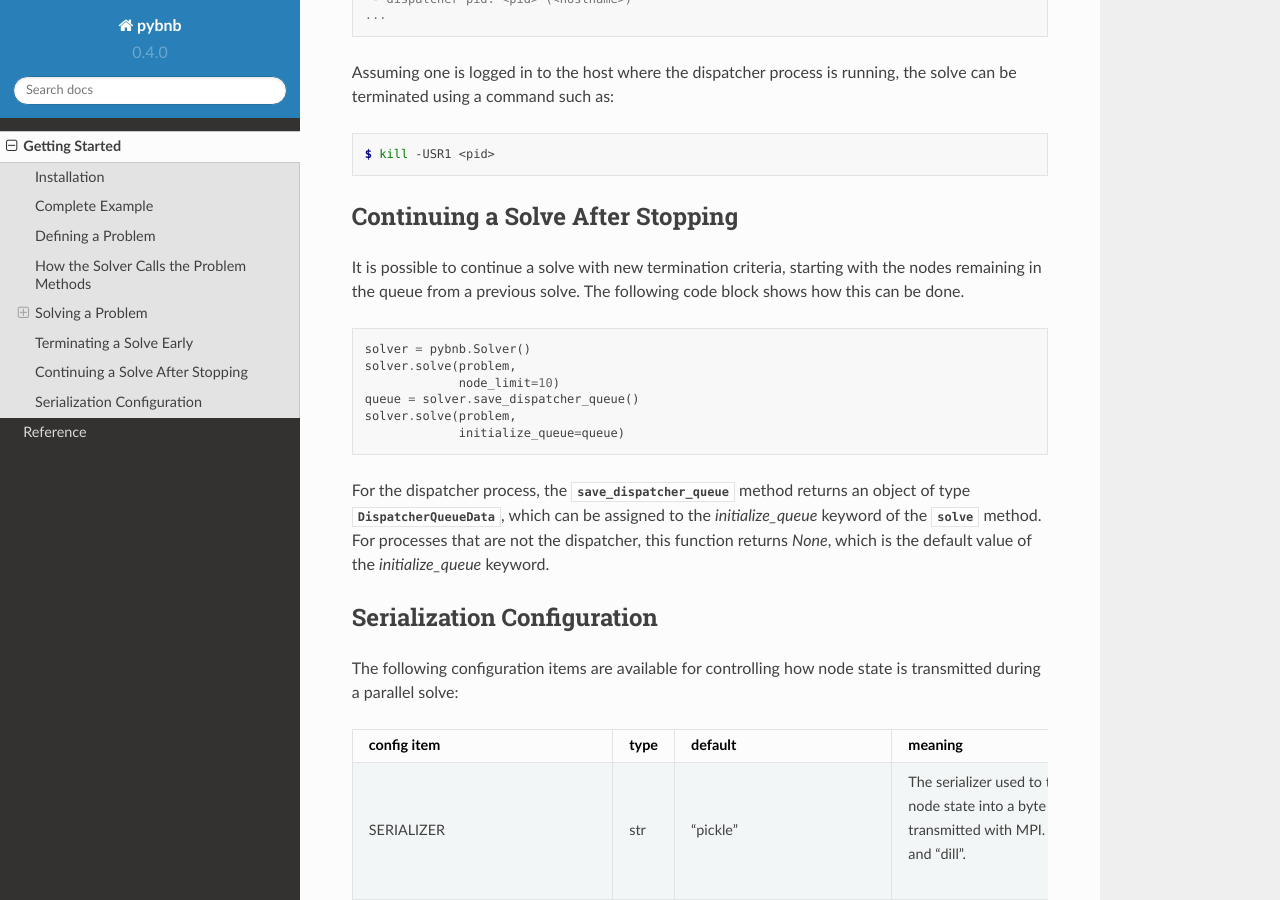
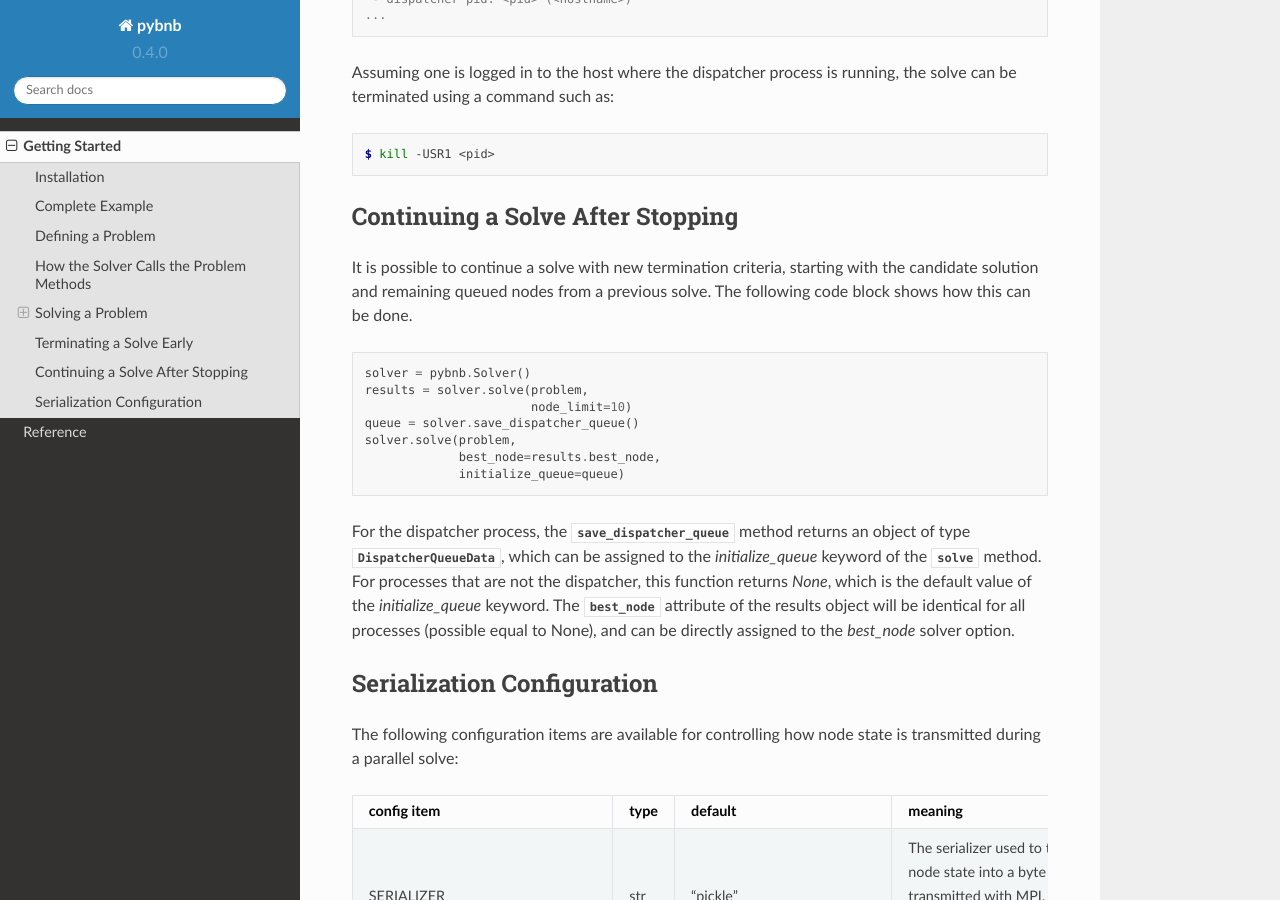
Before and after one commit to ghackebeil/pybnb, a Sphinx documentation site: the page built from doc/getting_started/index.rst, in a window 1280 px wide and 900 px high, scrolled down 6260 px. Built offline with Sphinx 7.4.7 and the Read the Docs theme 2.0.0, drawn with Linux system fonts in a browser that asks for light colours.

Commit message:
doc improvements

```diff
--- a/doc/getting_started/index.rst
+++ b/doc/getting_started/index.rst
@@ -405,17 +405,18 @@ Continuing a Solve After Stopping
 ---------------------------------
 
 It is possible to continue a solve with new termination
-criteria, starting with the nodes remaining in the queue
-from a previous solve. The following code block shows how
+criteria, starting with the candidate solution and remaining queued
+nodes from a previous solve. The following code block shows how
 this can be done.
 
 .. code-block:: python
 
     solver = pybnb.Solver()
-    solver.solve(problem,
-                 node_limit=10)
+    results = solver.solve(problem,
+                           node_limit=10)
     queue = solver.save_dispatcher_queue()
     solver.solve(problem,
+                 best_node=results.best_node,
                  initialize_queue=queue)
 
 For the dispatcher process, the :func:`save_dispatcher_queue
@@ -426,7 +427,11 @@ assigned to the `initialize_queue` keyword of the
 :func:`solve <pybnb.solver.Solver.solve>` method. For
 processes that are not the dispatcher, this function returns
 `None`, which is the default value of the `initialize_queue`
-keyword.
+keyword. The :attr:`best_node
+<pybnb.solver.SolverResults.best_node>` attribute of the
+results object will be identical for all processes (possible
+equal to None), and can be directly assigned to the
+`best_node` solver option.
 
 .. _configuration:
 
```
Also changed, not shown: 1 other file.
